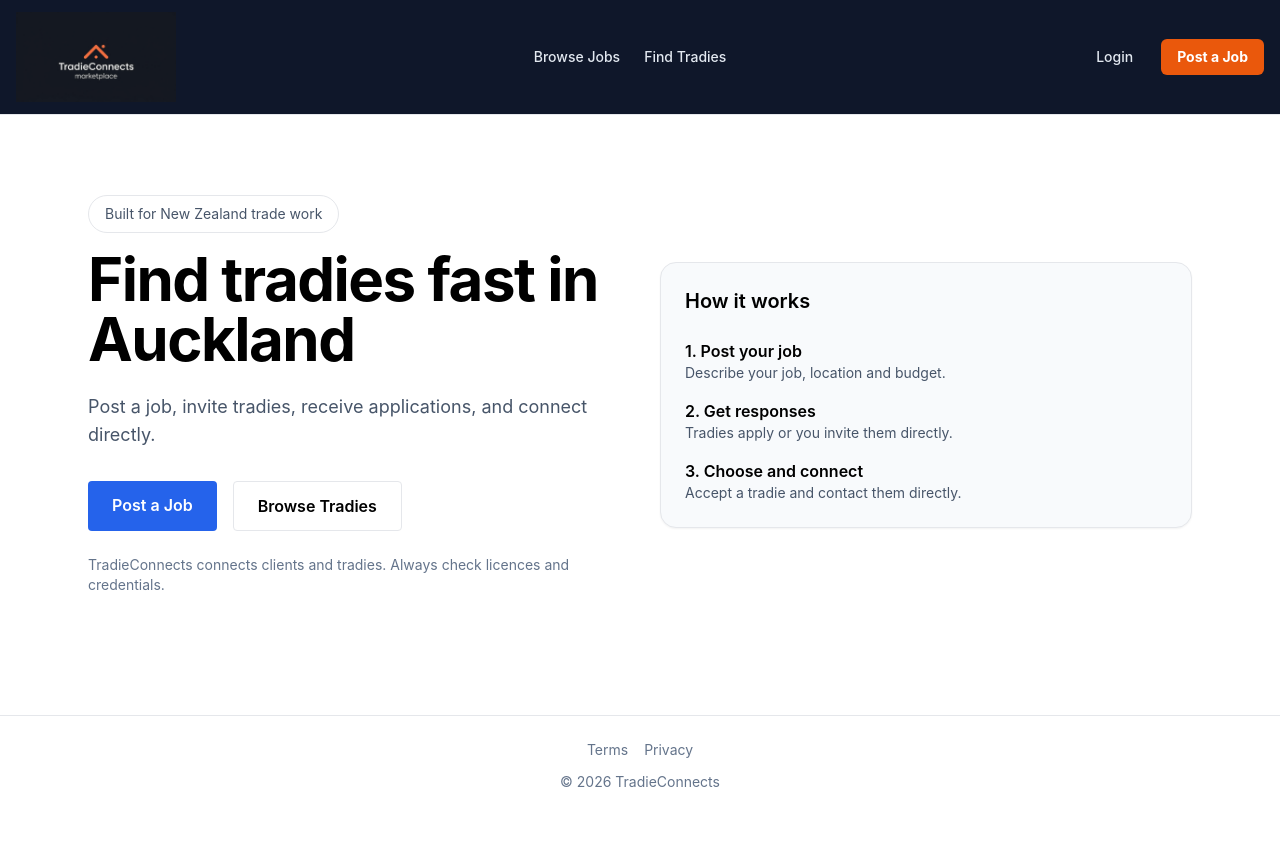
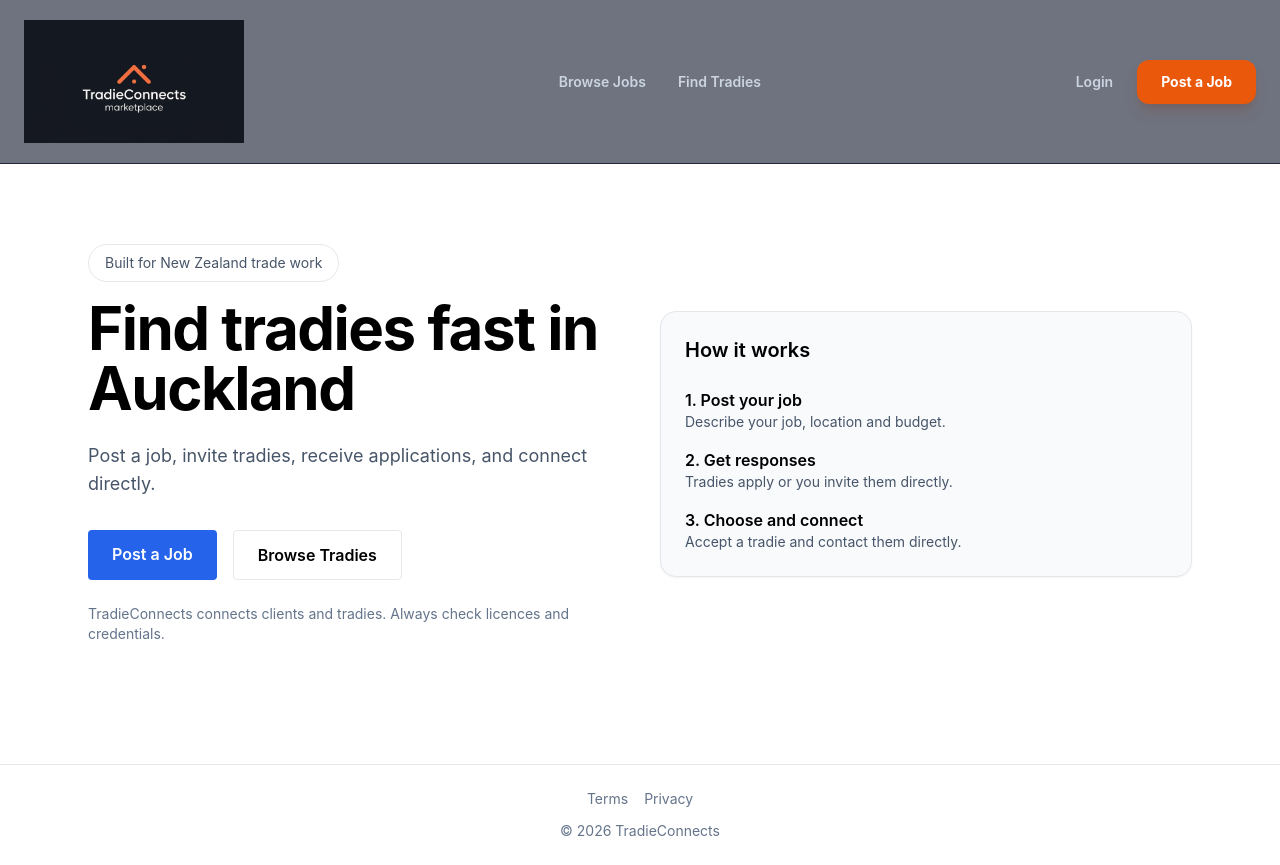
Before and after one commit to RaisMalikov/tradeconnect-fullstack, a Next.js app: page / in a window 1280 px wide. Before the commit the page ends 816 px from the top, so only its background shows below. Built offline with nearby package versions, Linux system fonts and the light colour scheme.

Commit message:
UI glow up and larger logo

```diff
--- a/components/header.tsx
+++ b/components/header.tsx
@@ -3,38 +3,38 @@
 
 export default function Header() {
   return (
-    <header className="border-b bg-slate-900">
-      <div className="container mx-auto px-4 py-3 flex items-center justify-between">
-        {/* Logo Section */}
-        <Link href="/" className="flex items-center">
+    <header className="sticky top-0 z-50 w-full border-b border-slate-800 bg-slate-900/95 backdrop-blur supports-[backdrop-filter]:bg-slate-900/60">
+      <div className="container mx-auto px-6 py-5 flex items-center justify-between">
+        {/* Logo - Increased width and added a slight hover effect */}
+        <Link href="/" className="flex items-center transition-transform hover:scale-105">
           <Image
             src="/logo.png"
             alt="TradieConnects Logo"
-            width={160}
-            height={45}
+            width={220} // Larger logo
+            height={70}
             className="object-contain"
             priority
           />
         </Link>
 
-        {/* Navigation - Hidden on small screens */}
-        <nav className="hidden md:flex items-center space-x-6">
-          <Link href="/jobs" className="text-sm font-medium text-slate-200 hover:text-white">
+        {/* Navigation - Better spacing and weight */}
+        <nav className="hidden md:flex items-center space-x-8">
+          <Link href="/jobs" className="text-sm font-semibold text-slate-300 hover:text-orange-400 transition-colors">
             Browse Jobs
           </Link>
-          <Link href="/tradies" className="text-sm font-medium text-slate-200 hover:text-white">
+          <Link href="/tradies" className="text-sm font-semibold text-slate-300 hover:text-orange-400 transition-colors">
             Find Tradies
           </Link>
         </nav>
 
-        {/* Buttons Section */}
-        <div className="flex items-center space-x-4">
-          <Link href="/login" className="text-sm font-medium text-slate-200 hover:text-white px-3 py-2">
+        {/* Action Buttons */}
+        <div className="flex items-center space-x-6">
+          <Link href="/login" className="text-sm font-semibold text-slate-300 hover:text-white">
             Login
           </Link>
           <Link
             href="/post-job"
-            className="bg-orange-600 hover:bg-orange-700 text-white text-sm font-bold py-2 px-4 rounded-md transition-colors"
+            className="bg-orange-600 hover:bg-orange-500 text-white text-sm font-bold py-3 px-6 rounded-xl shadow-lg shadow-orange-900/20 transition-all active:scale-95"
           >
             Post a Job
           </Link>
```
